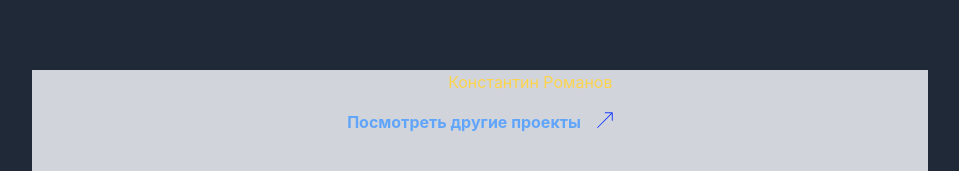
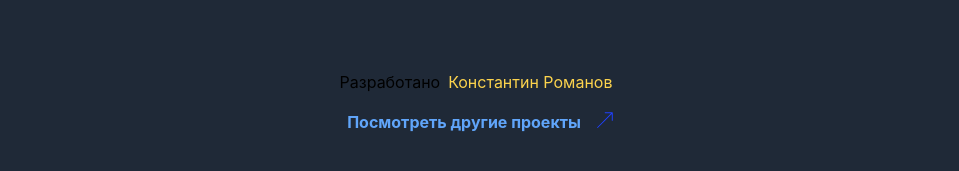
Before and after one commit to kostya-alch/github_repo, a React (Create React App) app: page / in a window 1280 px wide. Shown: the part 1390-1561 px from the top of the page, without its empty margins (160-1119 px from the left). Built offline with nearby package versions, Linux system fonts and the light colour scheme; no server answers.

Commit message:
change footer styles

```diff
--- a/src/App.js
+++ b/src/App.js
@@ -152,8 +152,8 @@ const App = () => {
                   <div className="py-6 px-8"></div>
                 </div>
               </div>
-              <div className="text-center bg-gray-300 ">
-                <p className="mb-4  text-gray-300">
+              <div className="text-center bg-stone-900 ">
+                <p className="mb-4  text-amber-400">
                   Разработано
                   <span className="p-2 text-yellow-300">
                     <a href="https://github.com/kostya-alch">
```
